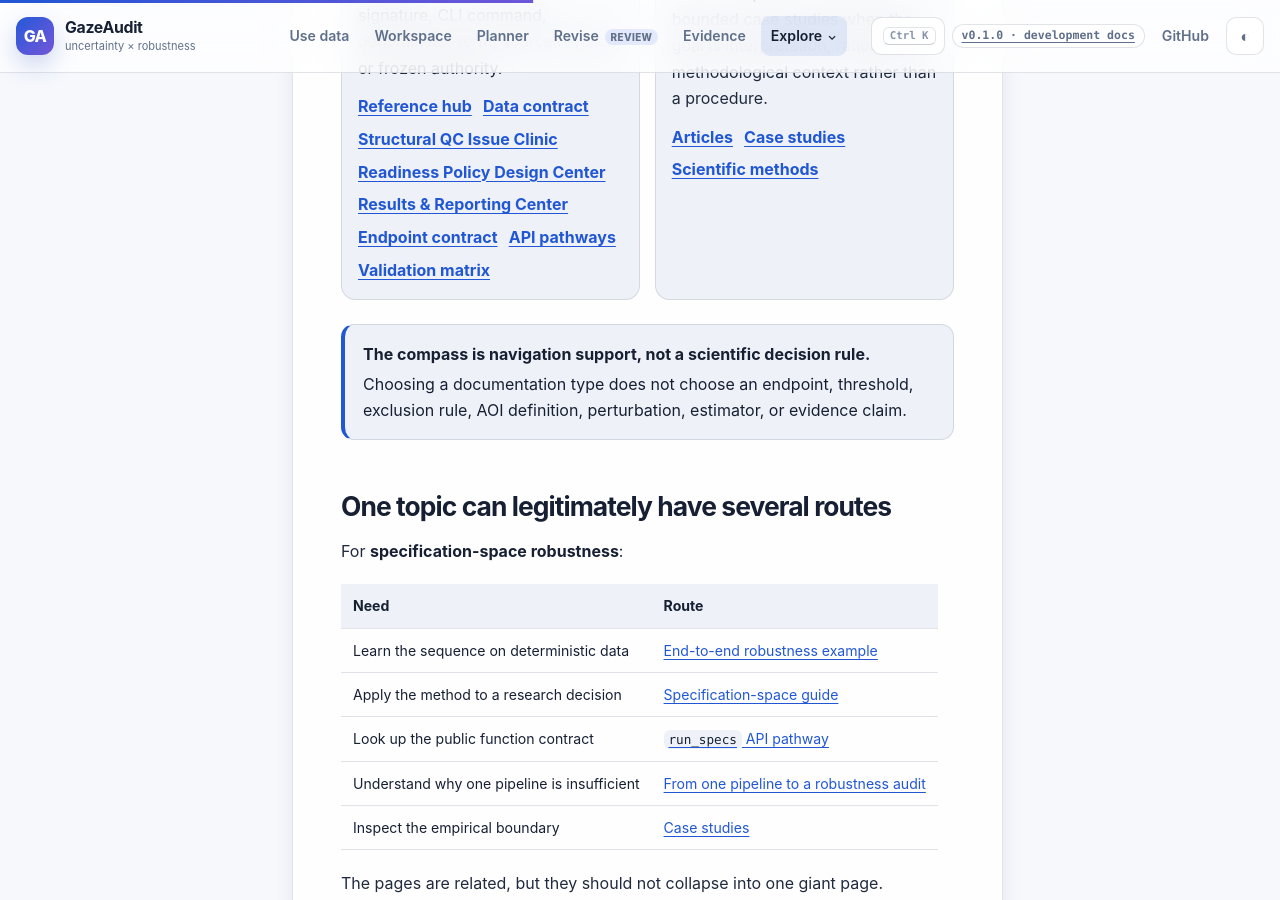
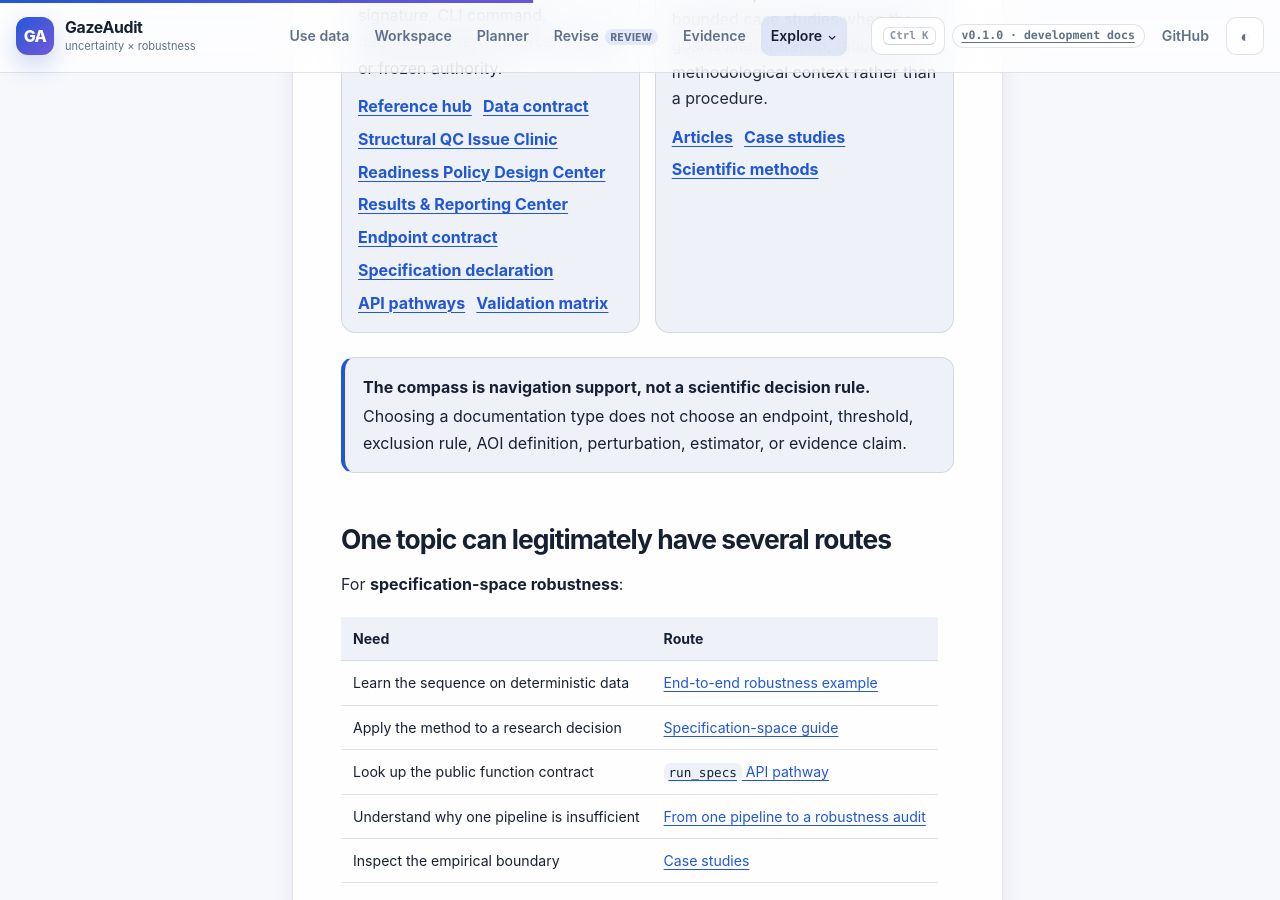
Before and after one commit to stefanosbalaskas/GazeAudit, a Jekyll site: the page built from docs/documentation-map.md, in a window 1280 px wide and 900 px high, scrolled down 1307 px. Built offline with Jekyll 4.4.1, drawn with Linux system fonts in a browser that asks for light colours.

Commit message:
docs: add specification declaration center to compass

```diff
--- a/docs/documentation-map.md
+++ b/docs/documentation-map.md
@@ -55,6 +55,7 @@
       <a href="{{ '/docs/readiness-policy/' | relative_url }}">Readiness Policy Design Center</a>
       <a href="{{ '/docs/reporting-center/' | relative_url }}">Results & Reporting Center</a>
       <a href="{{ '/docs/endpoint-contract/' | relative_url }}">Endpoint contract</a>
+      <a href="{{ '/docs/specification-declaration/' | relative_url }}">Specification declaration</a>
       <a href="{{ '/docs/reference/api-pathways/' | relative_url }}">API pathways</a>
       <a href="{{ '/docs/VALIDATION_MATRIX.html' | relative_url }}">Validation matrix</a>
     </div>
```
